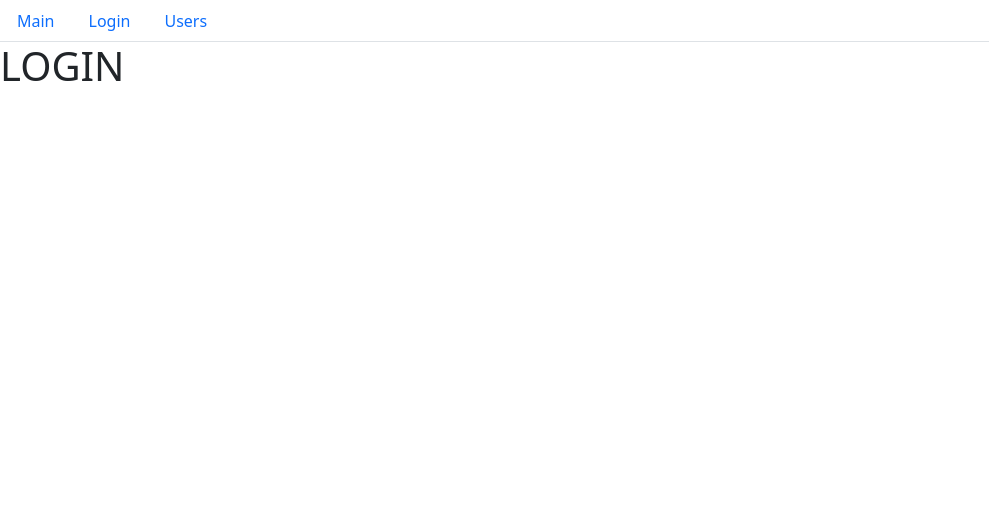
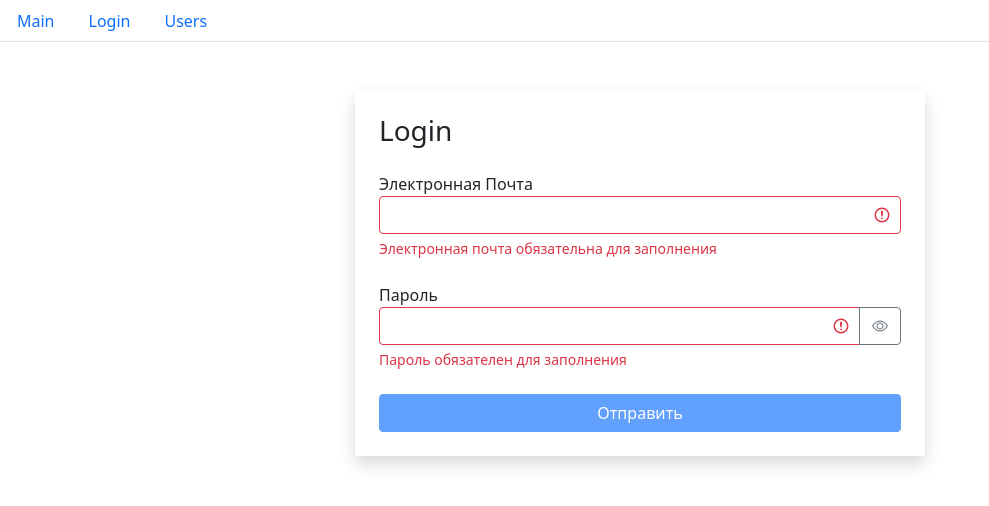
Before and after one commit to DmitriyZabava/ReactHomework, a React (Create React App) app in the folder fast-company/: page /login in a window 1280 px wide. Shown: the top 506 px of the page, without its empty margins (0-989 px from the left). Built offline with nearby package versions, Linux system fonts and the light colour scheme.

Commit message:
add walidation page and search bar

```diff
--- /dev/null
+++ b/fast-company/src/app/components/textField.jsx
@@ -0,0 +1,64 @@
+import React, { useState } from "react";
+import PropTypes from "prop-types";
+
+const TextField = ({
+    label,
+    type,
+    name,
+    value,
+    onChange,
+    error,
+    placeholder
+}) => {
+    const [showPassword, setShowPassword] = useState(false);
+    const getInputClasses = () => {
+        return "form-control" + (error ? " is-invalid" : "");
+    };
+    const toggleShowPassword = () => {
+        setShowPassword((prevState) => !prevState);
+    };
+    return (
+        <div className="mb-4">
+            <label htmlFor={name}>{label}</label>
+            <div className="input-group has-validation">
+                <input
+                    type={showPassword ? "text" : type}
+                    id={name}
+                    name={name}
+                    value={value}
+                    onChange={onChange}
+                    placeholder={placeholder}
+                    className={getInputClasses()}
+                />
+                {type === "password" && (
+                    <button
+                        className="btn btn-outline-secondary"
+                        type="button"
+                        onClick={toggleShowPassword}
+                    >
+                        <i
+                            className={
+                                "bi bi-eye" + (showPassword ? "-slash" : "")
+                            }
+                        ></i>
+                    </button>
+                )}
+                {error && <div className="invalid-feedback">{error}</div>}
+            </div>
+        </div>
+    );
+};
+
+TextField.defaultProps = { type: "text" };
+
+TextField.propTypes = {
+    label: PropTypes.string,
+    type: PropTypes.string,
+    name: PropTypes.string,
+    value: PropTypes.string,
+    onChange: PropTypes.func,
+    error: PropTypes.string,
+    placeholder: PropTypes.string
+};
+
+export default TextField;
--- a/fast-company/src/app/components/usersList.jsx
+++ b/fast-company/src/app/components/usersList.jsx
@@ -8,6 +8,7 @@
 import UsersTable from "./usersTable";
 import _ from "lodash";
 import Loader from "./loader";
+import TextField from "./textField";
 
 const UsersList = () => {
     const [currentPage, setCurrentPage] = useState(1);
@@ -15,8 +16,10 @@
     const [selectedProf, setSelectedProf] = useState();
     const [sortBy, setSortBy] = useState({ path: "name", order: "asc" });
     const pageSize = 4;
+    const [users, setUsers] = useState();
+    const [searchValue, setSearchValue] = useState("");
+    // const [serchedUsers, setSerchedUsers] = useState();
 
-    const [users, setUsers] = useState();
     useEffect(() => {
         api.users.fetchAll().then((data) => setUsers(data));
     }, []);
@@ -35,19 +38,38 @@
     useEffect(() => {
         api.professions.fetchAll().then((data) => setProfession(data));
     }, []);
+
     useEffect(() => {
         setCurrentPage(1);
     }, [selectedProf]);
 
+    useEffect(() => {
+        setCurrentPage(1);
+    }, [searchValue]);
+
     const handleProfessionSelect = (item) => {
+        setSearchValue("");
         setSelectedProf(item);
     };
 
     const handlePageChange = (pageIndex) => {
         setCurrentPage(pageIndex);
     };
+    const handelSearch = ({ target }) => {
+        setSelectedProf();
+        setSearchValue(target.value);
+    };
 
     if (users) {
+        const searchUsers =
+            searchValue &&
+            users.filter(
+                (user) =>
+                    user.name
+                        .toLowerCase()
+                        .indexOf(searchValue.toLowerCase()) !== -1
+            );
+
         const filteredUsers = selectedProf
             ? users.filter(
                   (user) =>
@@ -55,17 +77,21 @@
                       JSON.stringify(selectedProf)
               )
             : users;
+
         const handleSort = (item) => {
             setSortBy(item);
         };
 
-        const count = filteredUsers.length;
+        const count = searchValue ? searchUsers.length : filteredUsers.length;
+
         const sortetUsers = _.orderBy(
-            filteredUsers,
+            searchValue ? searchUsers : filteredUsers,
             [sortBy.path],
             [sortBy.order]
         );
+
         const usersCrop = paginate(sortetUsers, currentPage, pageSize);
+
         const clearFilter = () => {
             setSelectedProf();
         };
@@ -90,6 +116,13 @@
                 )}
                 <div className="d-flex flex-column">
                     <SearchStatus length={count} />
+                    <TextField
+                        id="search"
+                        name="search"
+                        value={searchValue}
+                        placeholder="Search..."
+                        onChange={handelSearch}
+                    />
                     {count > 0 && (
                         <UsersTable
                             users={usersCrop}
--- a/fast-company/src/app/layouts/login.jsx
+++ b/fast-company/src/app/layouts/login.jsx
@@ -1,7 +1,98 @@
-import React from "react";
+import React, { useState, useEffect } from "react";
+import TextField from "../components/textField";
+import { validator } from "../utils/validator";
 
 const Login = () => {
-    return <h1>LOGIN</h1>;
+    const [data, setData] = useState({ email: "", password: "" });
+    const [errors, setErrors] = useState({});
+
+    const handleChange = ({ target }) => {
+        setData((prevState) => ({
+            ...prevState,
+            [target.name]: target.value
+        }));
+    };
+
+    const validatorConfig = {
+        email: {
+            isRequired: {
+                message: "Электронная почта обязательна для заполнения"
+            },
+            isEmail: {
+                message: "Email введён некоректно"
+            }
+        },
+        password: {
+            isRequired: {
+                message: "Пароль обязателен для заполнения"
+            },
+            isCapitalSymbol: {
+                message: "Пародь должен содержать заглавную букву"
+            },
+            isContainDigit: {
+                message: "Пародь должен содержать цифру"
+            },
+            min: {
+                message: "Пароль должен содержать минимум 8 символов",
+                value: 8
+            }
+        }
+    };
+
+    useEffect(() => {
+        validate();
+    }, [data]);
+
+    const validate = () => {
+        const errors = validator(data, validatorConfig);
+        setErrors(errors);
+        return Object.keys(errors).length === 0;
+    };
+
+    const isValide = Object.keys(errors).length === 0;
+
+    const handleSubmit = (e) => {
+        e.preventDefault();
+        const isValide = validate();
+        if (!isValide) return;
+        console.log(data);
+    };
+
+    return (
+        <div className="container mt-5">
+            <div className="row ">
+                <div className="col-md-6 offset-md-3 shadow p-4">
+                    <h3 className="mb-4">Login</h3>
+                    <form onSubmit={handleSubmit}>
+                        <TextField
+                            label="Электронная Почта"
+                            id="email"
+                            name="email"
+                            value={data.email}
+                            onChange={handleChange}
+                            error={errors.email}
+                        />
+                        <TextField
+                            label="Пароль"
+                            type="password"
+                            id="password"
+                            name="password"
+                            value={data.password}
+                            onChange={handleChange}
+                            error={errors.password}
+                        />
+                        <button
+                            type="submit"
+                            disabled={!isValide}
+                            className="btn btn-primary w-100 mx-auto"
+                        >
+                            Отправить
+                        </button>
+                    </form>
+                </div>
+            </div>
+        </div>
+    );
 };
 
 export default Login;
--- /dev/null
+++ b/fast-company/src/app/utils/validator.js
@@ -0,0 +1,47 @@
+export function validator(data, config) {
+    const errors = {};
+
+    function validate(validateMethod, data, config) {
+        let statusValidate;
+        switch (validateMethod) {
+            case "isRequired":
+                statusValidate = data.trim() === "";
+                break;
+            case "isEmail": {
+                const emailRegExp = /^\S+@\S+\.\S+$/g;
+                statusValidate = !emailRegExp.test(data);
+                break;
+            }
+            case "isCapitalSymbol": {
+                const capitalRegExp = /[A-Z]+/g;
+                statusValidate = !capitalRegExp.test(data);
+                break;
+            }
+            case "isContainDigit": {
+                const digitRegExp = /\d+/g;
+                statusValidate = !digitRegExp.test(data);
+                break;
+            }
+            case "min": {
+                statusValidate = data.length < config.value;
+                break;
+            }
+            default:
+                break;
+        }
+        if (statusValidate) return config.message;
+    }
+    for (const fieldName in data) {
+        for (const validateMethod in config[fieldName]) {
+            const error = validate(
+                validateMethod,
+                data[fieldName],
+                config[fieldName][validateMethod]
+            );
+            if (error && !errors[fieldName]) {
+                errors[fieldName] = error;
+            }
+        }
+    }
+    return errors;
+}
```
